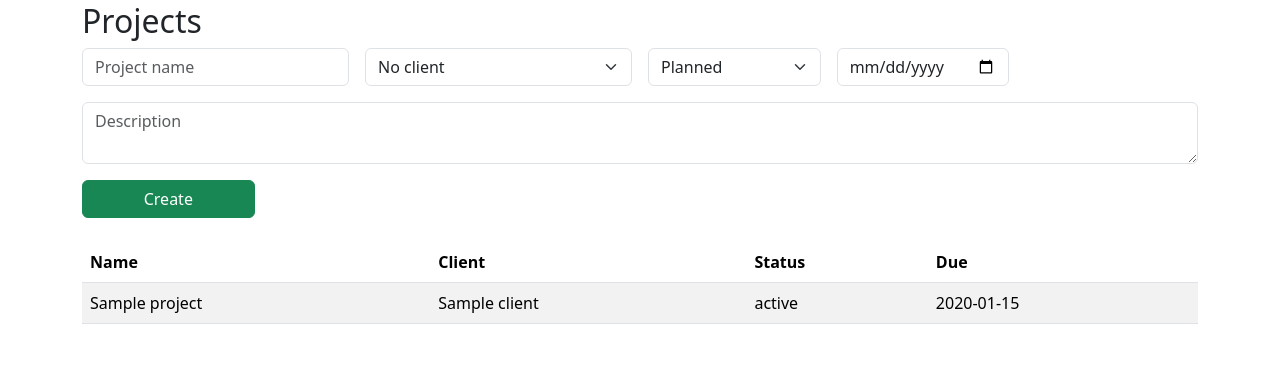
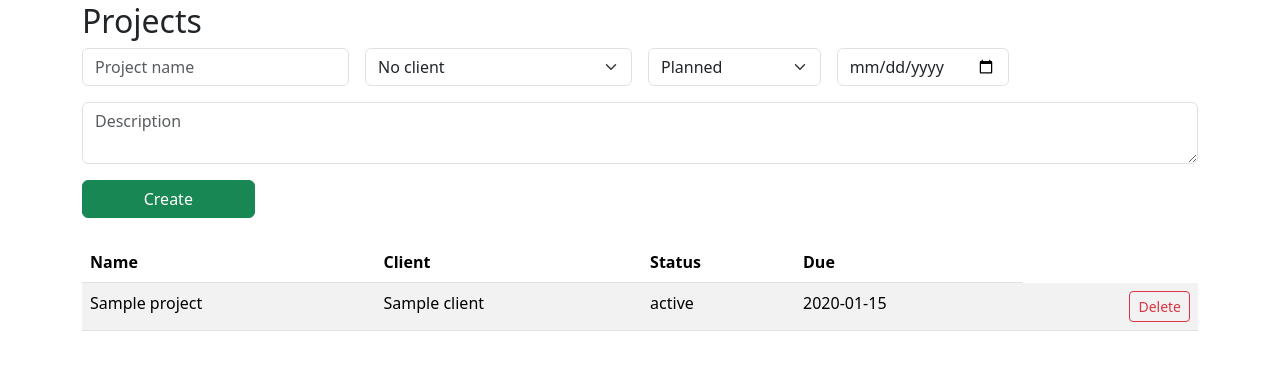
Before and after one commit to dothez3/Event-Calendar, a Flask app: page /projects in a window 1280 px wide. Shown: the part 78-448 px from the top of the page. Run offline with Flask 3, Linux system fonts and the light colour scheme; a user stored in the database is signed in; tables that the repository leaves empty hold one stand-in row (values such as "Sample post").

Commit message:
projects.html

```diff
--- a/templates/projects.html
+++ b/templates/projects.html
@@ -33,9 +33,17 @@
       <td>{{ p.client.name if p.client else "-" }}</td>
       <td>{{ p.status }}</td>
       <td>{{ p.due_date or "-" }}</td>
+      <td class="text-end">
+        <form class="d-inline" method="post" action="{{ url_for('projects_delete', id=p.id) }}">
+          <button class="btn btn-sm btn-outline-danger"
+                  onclick="return confirm('Delete this project?')">
+            Delete
+          </button>
+        </form>
+      </td>
     </tr>
   {% else %}
-    <tr><td colspan="4">No projects yet.</td></tr>
+    <tr><td colspan="5" class="text-center text-muted">No projects yet.</td> </tr>
   {% endfor %}
   </tbody>
 </table>
```
